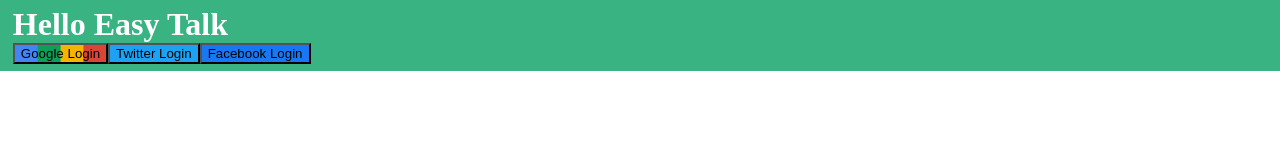
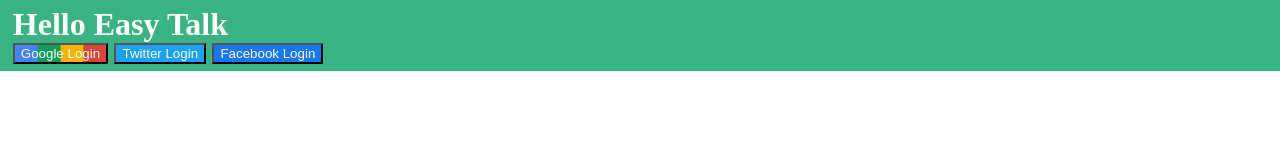
Before and after one commit to ichiro442/translate_chat_app, a Vue app: page / in a window 1280 px wide. Shown: the top 160 px of the page. Built offline with nearby package versions, Linux system fonts and the light colour scheme; no server answers.

Commit message:
headerにflex追加

```diff
--- a/src/App.vue
+++ b/src/App.vue
@@ -15,6 +15,7 @@
         <button class="loginBtn f_btn" type="button" @click="doFacebookLogin">Facebook Login</button>
       </div>
     </header>
+<section class="flex">
     <div
      class="pressBtn_msg flex"
      v-if="!user.uid"
@@ -37,7 +38,7 @@
         </section>
       </transition-group>
   </div>
-
+</section>
     <!-- 入力フォーム -->
     <form action="" @submit.prevent="doSend" class="form flex">
       <!-- submitが押されたら画面遷移をさせないpreventでdoSendを発動させるよ -->
--- a/src/assets/app.css
+++ b/src/assets/app.css
@@ -16,8 +16,9 @@
   margin-bottom: 1em;
   padding: 0.4em 0.8em;
   color: #fff;
+  flex-direction: column;
 }
-　.loginBtn{
+.loginBtn{
   color: #fff;
   margin-right: 0.4rem;
 }
```
Lines whose indentation alone changed are shown as unchanged.
